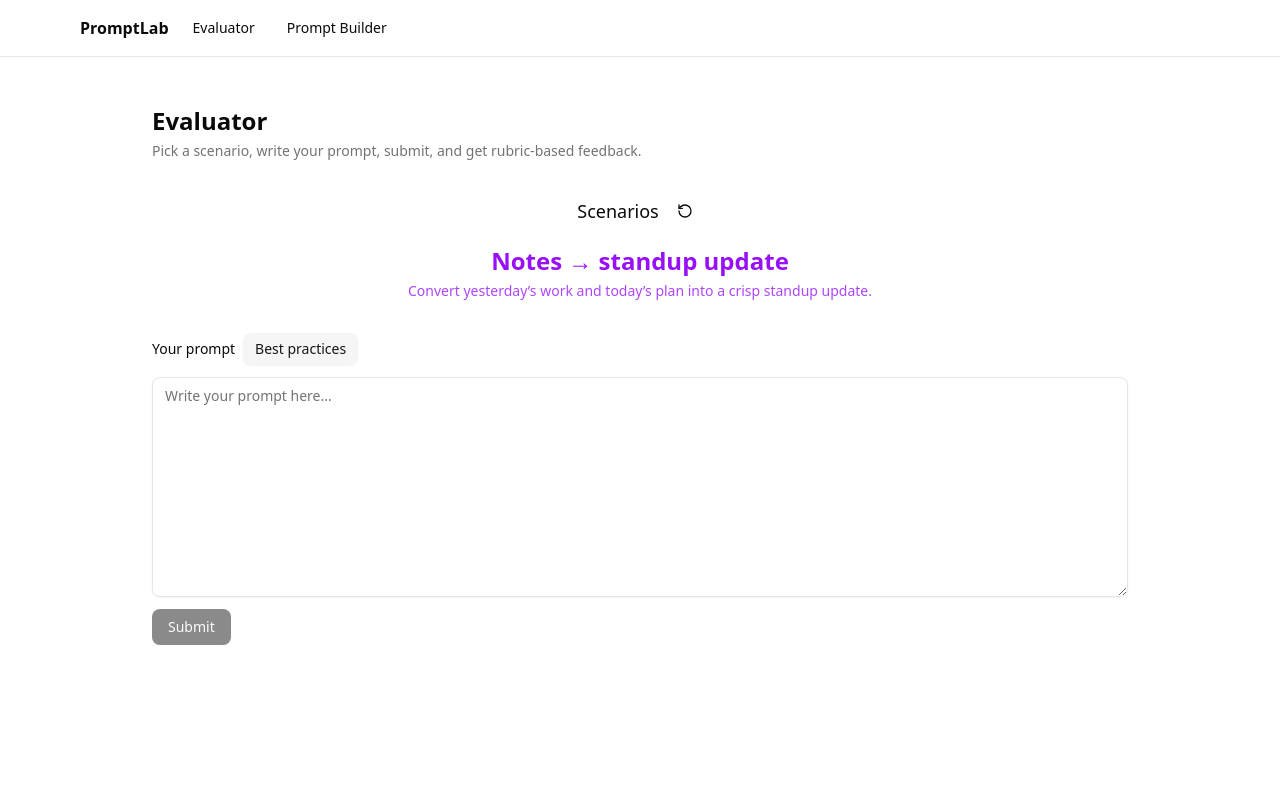
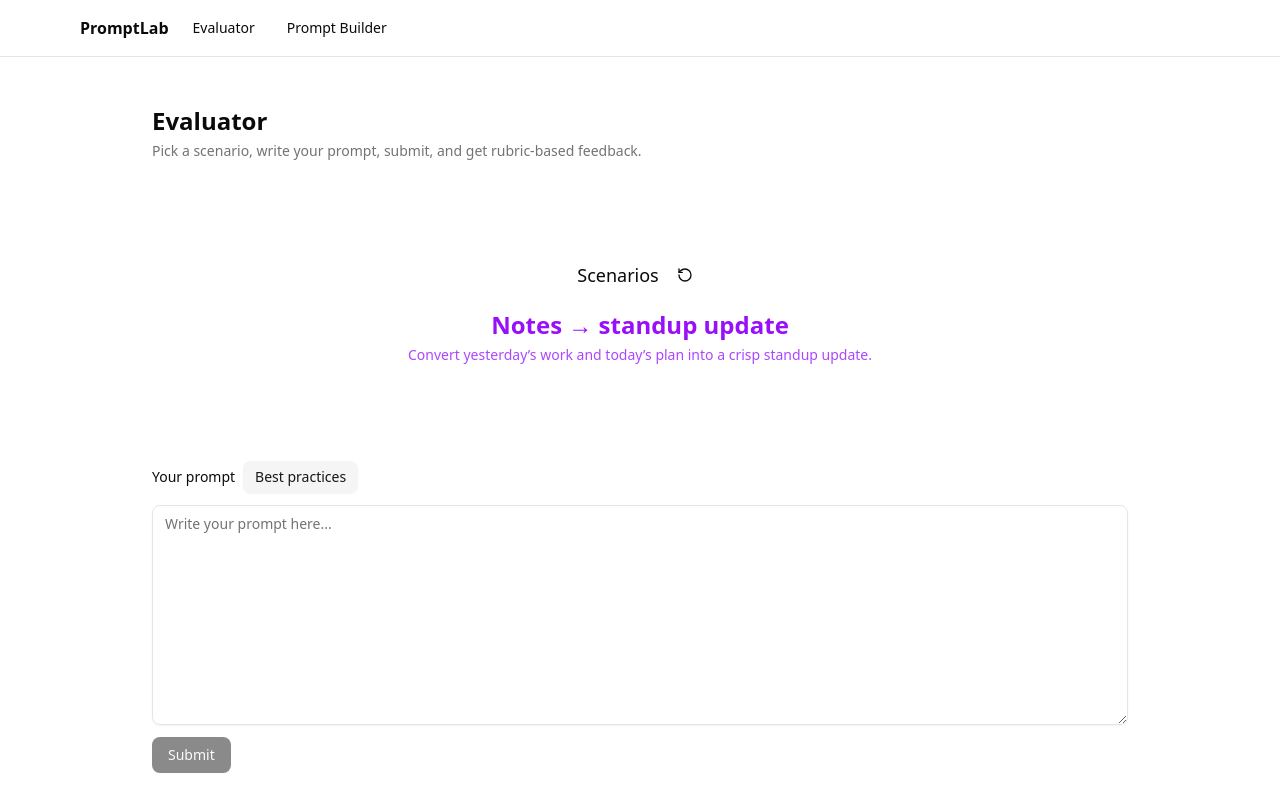
Before and after one commit to Ebaka716/eval, a Next.js app: page /prompt in a window 1280 px wide. Shown: the top 812 px of the page. Built offline with nearby package versions, Linux system fonts and the light colour scheme.

Commit message:
Increase scenario section isolation: much larger top/bottom margins (my-16 md:my-24)

```diff
--- a/src/components/promptlab/ScenarioHeader.tsx
+++ b/src/components/promptlab/ScenarioHeader.tsx
@@ -6,7 +6,7 @@ import type { Scenario } from "@/lib/promptlab/scenarios";
 
 export function ScenarioHeader({ scenario, onReload }: { scenario: Scenario | null; onReload: () => void }) {
   return (
-    <section className="space-y-4 text-center">
+    <section className="space-y-4 text-center my-16 md:my-24">
       <div className="flex items-center justify-center gap-2">
         <h2 className="text-lg font-medium">Scenarios</h2>
         <Button variant="ghost" size="icon" aria-label="Reload scenario" onClick={onReload}>
```
